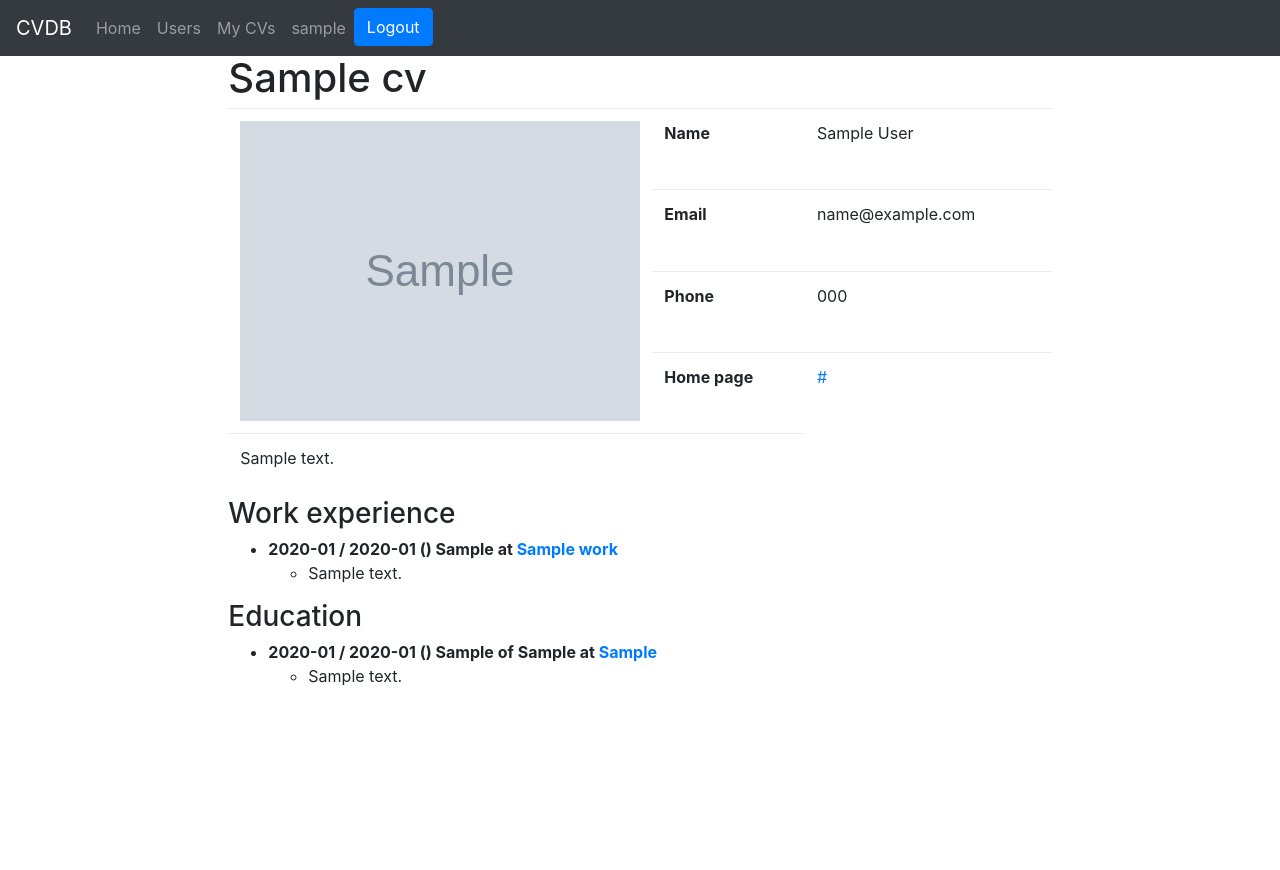
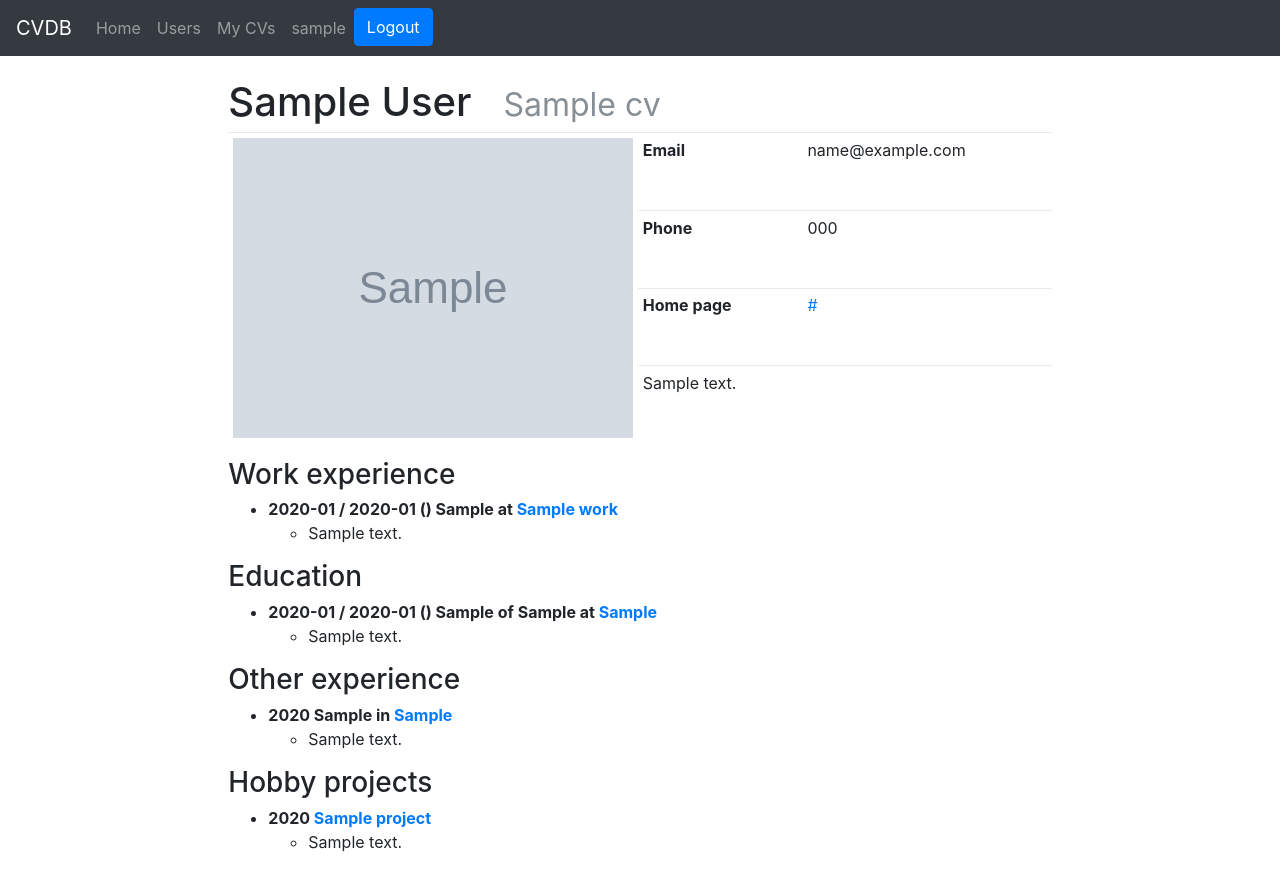
Before and after one commit to jarnoln/cvdb, a Django app: page /cv/1/ in a window 1280 px wide. Before the commit the page ends 686 px from the top, so only its background shows below. Run offline with Django 3.2, Linux system fonts and the light colour scheme; a user stored in the database is signed in; tables that the repository leaves empty hold one stand-in row (values such as "Sample post"); grey boxes marked "Sample" are stand-in pictures; some libraries are stand-ins or nearby versions.

Commit message:
List projects and volunteer work in CV

```diff
--- a/viewcv/templates/viewcv/cv_detail.html
+++ b/viewcv/templates/viewcv/cv_detail.html
@@ -8,31 +8,28 @@
 <div class="row">
   <div class="col-2"> &nbsp; </div>
   <div class="col-8">
-<h1> {{ cv.title }} </h1>
+  <br />
+<h1> {{ cv.user.first_name }} {{ cv.user.last_name }} &nbsp; <small class="text-muted"> {{ cv.title }} </small> </h1>
 
 {% with info=cv.personal %}
-<table class="table">
+<table class="table table-sm">
   <tbody>
   {% if info.image %}
     <tr>
-      <td rowspan="5" width="10%">
+      <td rowspan="6" width="10%">
         <img alt="{{ user.username }}" src="{{ info.image }}" />
       </td>
     </tr>
   {% endif %}
-    <tr>
-      <th> {% trans 'Name' %} </th>
-      <td> {{ cv.user.first_name }} {{ cv.user.last_name }} </td>
-    </tr>
-    {% if info.email %} <tr> <th> {% trans 'Email' %} </th> <td> {{ info.email }} </td> </tr> {% endif %}
-    {% if info.phone %} <tr> <th> {% trans 'Phone' %} </th> <td> {{ info.phone }} </td> </tr> {% endif %}
+    {% if info.email %} <tr> <th width="20%"> {% trans 'Email' %} </th> <td> {{ info.email }} </td> </tr> {% endif %}
+    {% if info.phone %} <tr> <th width="20%"> {% trans 'Phone' %} </th> <td> {{ info.phone }} </td> </tr> {% endif %}
     {% if info.url %}
     <tr>
       <th> {% trans 'Home page' %} </th>
       <td> <a href="{{ info.url }}"> {{ info.url }} </a> </td>
     </tr>
   {% endif %}
-  {% if info.summary %} <tr> <td colspan="2"> {{ info.summary }} </td> </tr> {% endif %}
+  {% if info.summary %} <tr> <td colspan="2"> {{ info.summary|safe }} </td> </tr> {% endif %}
   </tbody>
 </table>
 {% endwith %}
@@ -77,6 +74,55 @@
 {% endfor %}
 </ul>
 
+{% if cv.volunteer_set.count > 0 %}
+<h3> {%  trans 'Other experience' %} </h3>
+<ul>
+  {% for vol in cv.volunteer_set.all %}
+  <li>
+    <strong>
+      {{ vol.start_date|date:"Y" }}
+    {% if vol.duration_years %}
+      / {{ vol.end_date|date:"Y" }}
+    {% endif %}
+      {{ vol.position }} in
+    {% if vol.url %}
+      <a href="{{ vol.url }}">{{ vol.organization }}</a>
+    {% else %}
+      {{ vol.organization }}
+    {% endif %}
+    </strong>
+    {% if vol.summary %}
+    <ul> <li> {{ vol.summary|safe }} </li> </ul>
+    {% endif %}
+  </li>
+  {% endfor %}
+</ul>
+{% endif %}
+
+{% if cv.project_set.count > 0 %}
+<h3> {%  trans 'Hobby projects' %} </h3>
+<ul>
+  {% for project in cv.project_set.all %}
+  <li>
+    <strong>
+      {{ project.start_date|date:"Y" }}
+    {% if vol.duration_years %}
+      / {{ project.end_date|date:"Y" }}
+    {% endif %}
+    {% if project.url %}
+      <a href="{{ project.url }}">{{ project.name }}</a>
+    {% else %}
+      {{ project.name }}
+    {% endif %}
+    </strong>
+    {% if project.description %}
+    <ul> <li> {{ project.description|safe }} </li> </ul>
+    {% endif %}
+  </li>
+  {% endfor %}
+</ul>
+{% endif %}
+
   </div>
   <div class="col-2"> &nbsp; </div>
 </div>
```
Also changed, not shown: viewcv/tests/test_cv.py (+19 -1 lines), viewcv/tests/test_models.py (+29 -5 lines).
